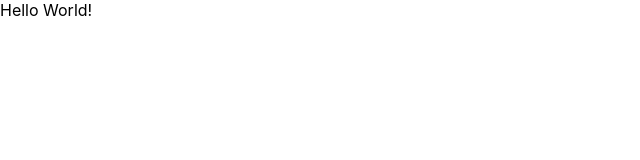
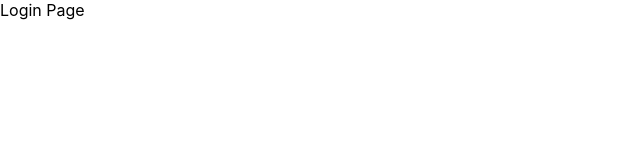
Before and after one commit to apeachicetea/wanted-pre-onboarding-frontend, a React (Create React App) app: page /login in a window 1280 px wide. Shown: the top 160 px of the page, without its empty margins (0-640 px from the left). Built offline with nearby package versions, Linux system fonts and the light colour scheme.

Commit message:
Add Page Routing

```diff
--- a/package.json
+++ b/package.json
@@ -5,6 +5,7 @@
     "@testing-library/user-event": "^13.5.0",
     "react": "^18.2.0",
     "react-dom": "^18.2.0",
+    "react-router-dom": "^6.14.2",
     "react-scripts": "5.0.1",
     "web-vitals": "^2.1.4"
   },
--- a/src/App.js
+++ b/src/App.js
@@ -1,5 +1,19 @@
+import React, { Fragment } from "react";
+import { Routes, Route } from "react-router-dom";
+import Home from "./Home";
+import Signup from "./Signup";
+import Login from "./Login";
+
 function App() {
-  return <div>Hello World!</div>;
+  return (
+    <React.Fragment>
+      <Routes>
+        <Route path="/" element={<Home />} />
+        <Route path="/signup" element={<Signup />} />
+        <Route path="/login" element={<Login />} />
+      </Routes>
+    </React.Fragment>
+  );
 }
 
 export default App;
--- /dev/null
+++ b/src/Home.js
@@ -0,0 +1,7 @@
+import React, { Fragment } from "react";
+
+function Home() {
+  return <React.Fragment>Home Page</React.Fragment>;
+}
+
+export default Home;
--- /dev/null
+++ b/src/Login.js
@@ -0,0 +1,7 @@
+import React, { Fragment } from "react";
+
+function Login() {
+  return <React.Fragment>Login Page</React.Fragment>;
+}
+
+export default Login;
--- /dev/null
+++ b/src/Signup.js
@@ -0,0 +1,7 @@
+import React, { Fragment } from "react";
+
+function Signup() {
+  return <React.Fragment>Signup Page</React.Fragment>;
+}
+
+export default Signup;
--- a/src/index.js
+++ b/src/index.js
@@ -1,11 +1,14 @@
 import React from "react";
 import ReactDOM from "react-dom/client";
+import { BrowserRouter } from "react-router-dom";
 import "./index.css";
 import App from "./App";
 
 const root = ReactDOM.createRoot(document.getElementById("root"));
 root.render(
   <React.StrictMode>
-    <App />
+    <BrowserRouter>
+      <App />
+    </BrowserRouter>
   </React.StrictMode>
 );
```
Also changed, not shown: 1 other file (tests, documents, lock files or other folders).
